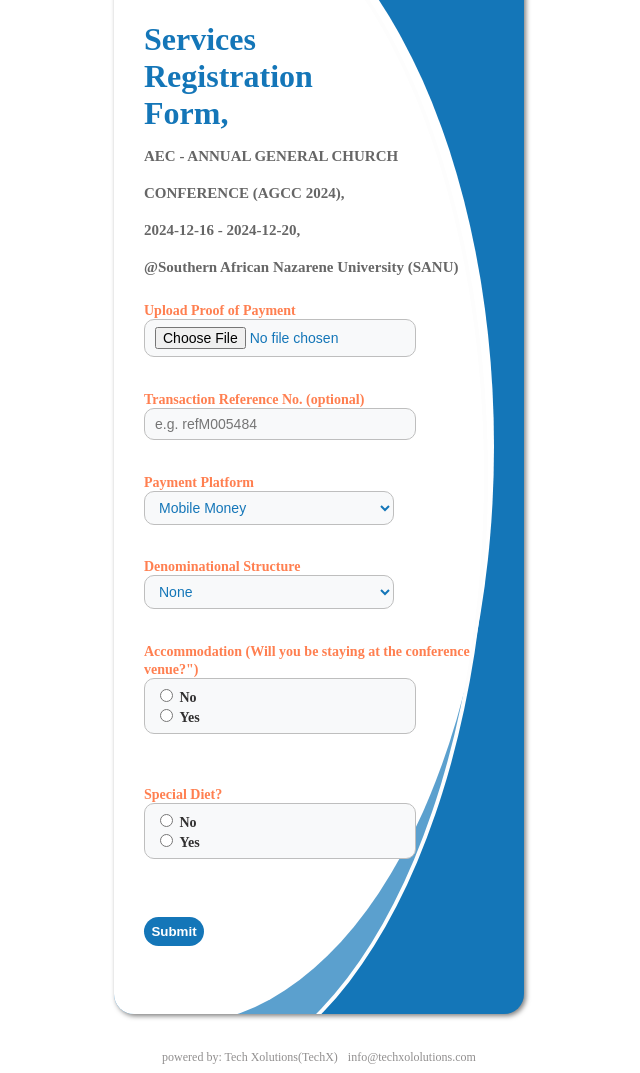
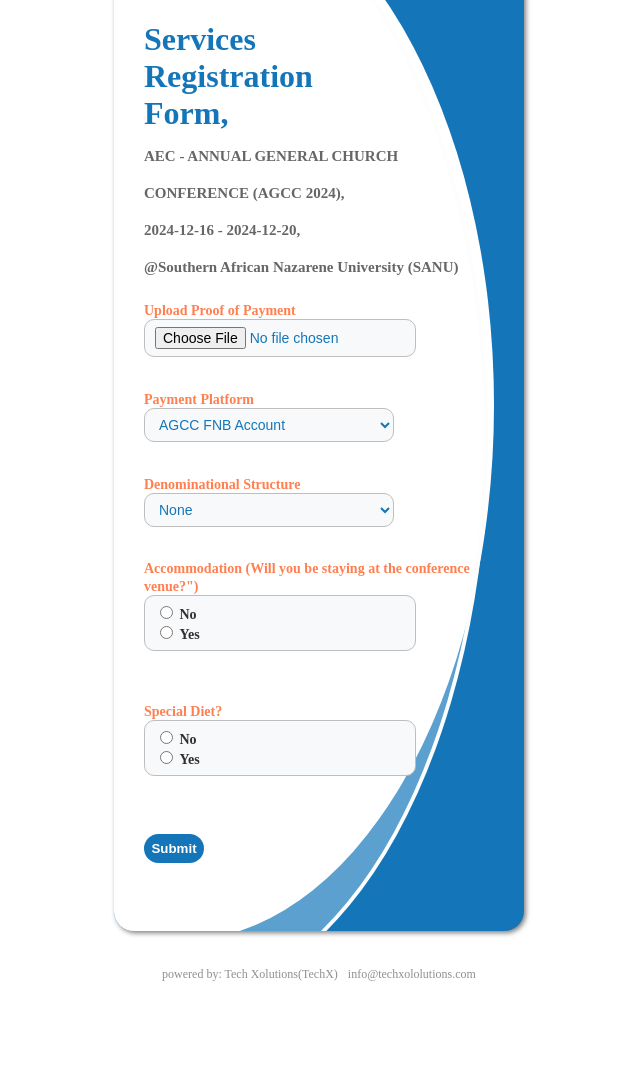
Before and after one commit to Tmazst/Church_Event_Registra, a Flask app: page /user_registration_form in a window 1280 px wide. Shown: the part 732-1805 px from the top of the page, without its empty margins (321-961 px from the left). After the commit the page ends 1713 px from the top, so only its background shows below. Run offline with Flask 3, Linux system fonts and the light colour scheme; a user stored in the database is signed in; some libraries are stand-ins or nearby versions; some web fonts are replaced.

Commit message:
No verification

```diff
--- a/Forms.py
+++ b/Forms.py
@@ -69,7 +69,7 @@ class RegistrationsForm(FlaskForm):
     transaction_id = StringField('Transaction Reference No. (optional)')
     pop_image = FileField('Upload Proof of Payment', validators=[FileRequired()])
     payment_platform = SelectField('Payment Platform',
-                                  choices=[("Mobile Money", "Mobile Money"),("FNB", "FNB")])
+                                  choices=[("AGCC FNB Account", "AGCC FNB Account"),("Your Regional Bank Acc.", "Your Regional Bank Acc.")])
 
     denom_structure = SelectField('Denominational Structure',
                             choices=[("None", "None"),("Board", "Board"),("Women's Committee", "Women's Committee"),("Men's Committee", "Men's Committee"),("Youth Committee", "Youth Committee")
--- a/app.py
+++ b/app.py
@@ -314,7 +314,7 @@ def user_registration_form():
 
     if registration_form.validate_on_submit():
         registration = pop_transactions(
-            usr_id=current_user.id,transaction_id=registration_form.transaction_id.data,transaction_token=secrets.token_hex(16)+str(current_user.id),
+            usr_id=current_user.id,transaction_id=secrets.token_hex(16)+str(current_user.id),transaction_token=secrets.token_hex(16)+str(current_user.id),
             timestamp=datetime.now(),payment_platform=registration_form.payment_platform.data,denom_structure=registration_form.denom_structure.data,#accomodation = registration_form.accomodation.data
             accommodation_bool=registration_form.accommodation_bool.data,accommodation_add_info=registration_form.accommodation_add_info.data,
             special_diet=registration_form.special_diet.data
--- a/templates/registrations_form.html
+++ b/templates/registrations_form.html
@@ -45,13 +45,6 @@
             {{ registration_form.pop_image(class="form-control") }}<br>
             {% if registration_form.pop_image.errors %}
                 {% for error in registration_form.pop_image.errors %}<span class="span-error" >*{{error}}</span>{% endfor %}
-            {% endif %}
-        </div>
-        <div class="group">
-            {{ registration_form.transaction_id.label }}<br>
-            {{ registration_form.transaction_id(class="form-control",placeholder="e.g. refM005484") }}<br>
-            {% if registration_form.transaction_id.errors %}
-            {% for error in registration_form.transaction_id.errors %}<span class="span-error" >*{{error}}</span>{% endfor %}
             {% endif %}
         </div>
         <div class="group">
```
